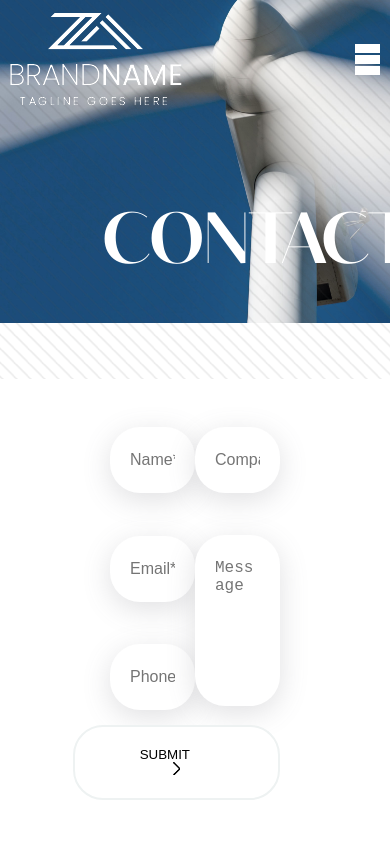
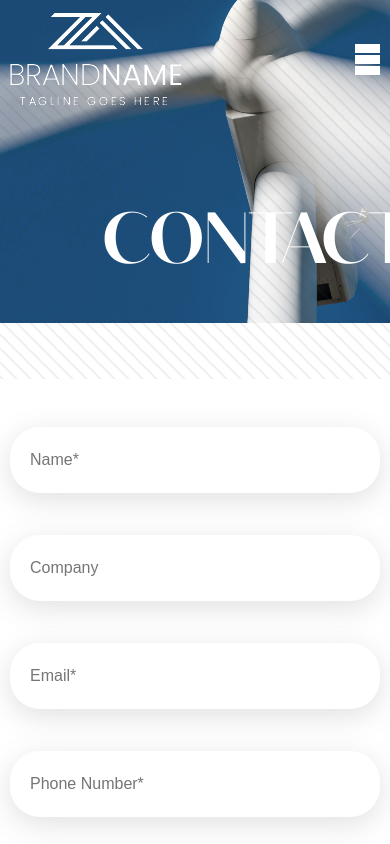
Before and after one commit to 61-5a/nuox, a Next.js app: page /contact in a window 390 px wide. Shown: the top 844 px of the page. Built offline with nearby package versions, Linux system fonts and the light colour scheme.

Commit message:
home responsive done

```diff
--- a/components/section/contact_form.module.css
+++ b/components/section/contact_form.module.css
@@ -100,3 +100,57 @@
 .submit button span {
   margin-right: 23px;
 }
+
+@media only screen and (max-width: 1280px) {
+  .sec_contact_form_inner {
+    padding-left: 20px;
+    padding-right: 20px;
+  }
+  .one .left {
+    margin-right: 20px;
+  }
+  .one .right {
+    margin-left: 20px;
+  }
+  .two .left {
+    margin-right: 20px;
+  }
+  .two .right {
+    margin-left: 20px;
+  }
+}
+@media only screen and (max-width: 768px) {
+  .sec_contact_form_inner {
+    padding-left: 0px;
+    padding-right: 0px;
+  }
+  .one {
+    flex-direction: column;
+  }
+  .two {
+    flex-direction: column;
+  }
+  .one .left {
+    margin-right: 0px;
+    text-align: center;
+  }
+  .one .right {
+    margin-left: 0px;
+    text-align: center;
+  }
+  .two .left {
+    margin-right: 0px;
+    text-align: center;
+    align-items: center;
+  }
+  .two .left input {
+    margin-bottom: 42px;
+  }
+  .two .right {
+    margin-left: 0px;
+    text-align: center;
+  }
+  .submit {
+    justify-content: center;
+  }
+}
```
